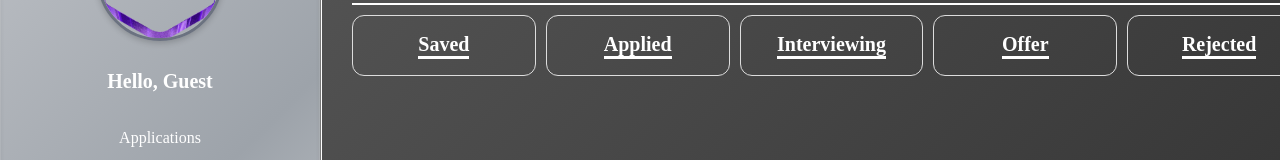
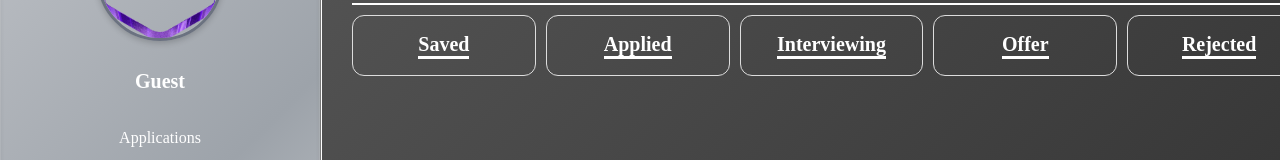
Before and after one commit to ElijahSWilliams/jobTracker, a React (Vite) app: page / in a window 1280 px wide. Shown: the part 165-325 px from the top of the page. Built offline with nearby package versions, Linux system fonts and the light colour scheme.

Commit message:
Profile CSS Changes

```diff
--- a/src/Profile/Profile.tsx
+++ b/src/Profile/Profile.tsx
@@ -53,7 +53,7 @@ function Profile({ open, name, image, toggleSidebar, stats }: ProfileProps) {
         </label>
 
         {/* DISPLAY USER NAME */}
-        <h1 className="profile__name">Hello, {currentUser ? currentUser.name : "Guest"}</h1>
+        <h1 className="profile__name">{currentUser ? `Hello, ${currentUser.name}` : "Guest"}</h1>
 
         {/*  */}
         <div className="profile__stats">
```
